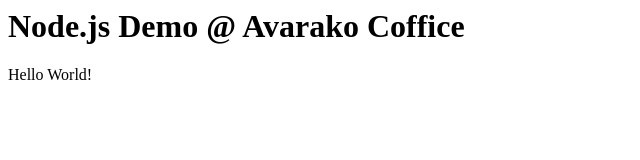
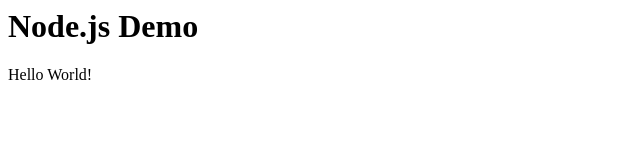
Before and after one commit to petmat/node-demo, a website: page public/demo.html in a window 1280 px wide. Shown: the whole page, without its empty margins (0-640 px from the left). Drawn offline with Linux system fonts and the light colour scheme.

Commit message:
Reset demo again

```diff
--- a/public/demo.html
+++ b/public/demo.html
@@ -3,7 +3,7 @@
         <title>Node.js Demo - Hello</title>
     </head>
     <body>
-        <h1 id="title">Node.js Demo @ Avarako Coffice</h1>
+        <h1 id="title">Node.js Demo</h1>
         <script src="demo.js"></script>
     </body>
 </html>
```
